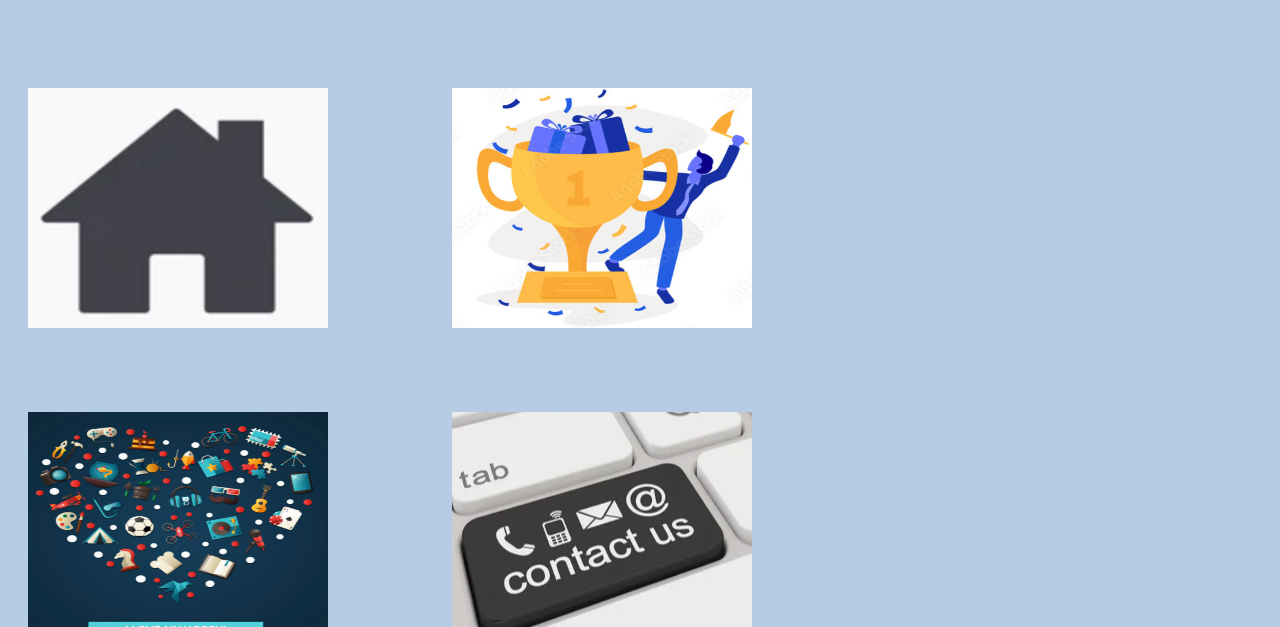
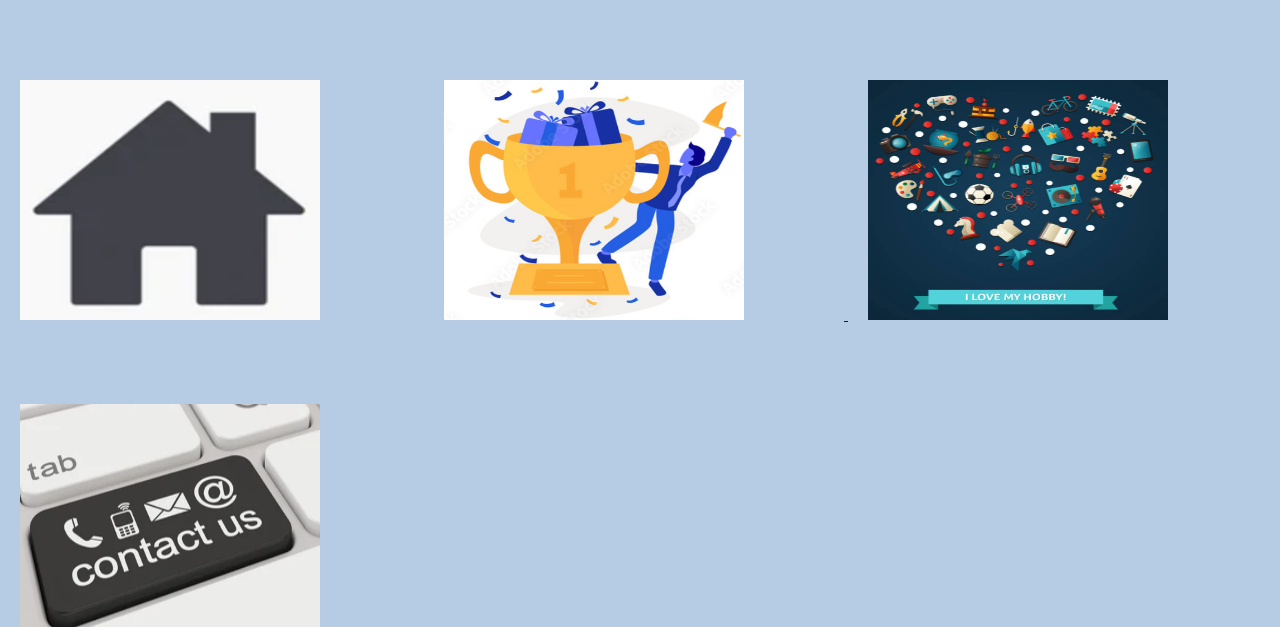
Before and after one commit to mayanksoni-2005/MY_WEBPAGE, a website: page public/contact.html in a window 1280 px wide. Shown: the top 627 px of the page. Drawn offline with Linux system fonts and the light colour scheme.

Commit message:
Update style_website.css

```diff
--- a/public/style_website.css
+++ b/public/style_website.css
@@ -1,3 +1,9 @@
+* {
+    margin: 0;
+    padding: 0;
+    box-sizing: border-box;
+}
+
 #navig{
     background-color: blue;
     a{
```
